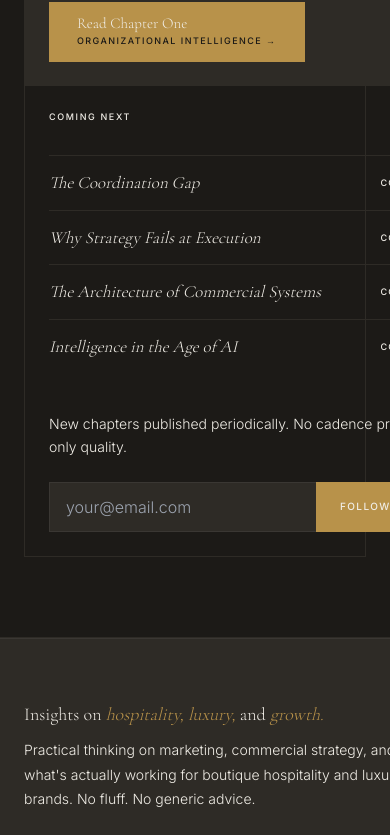
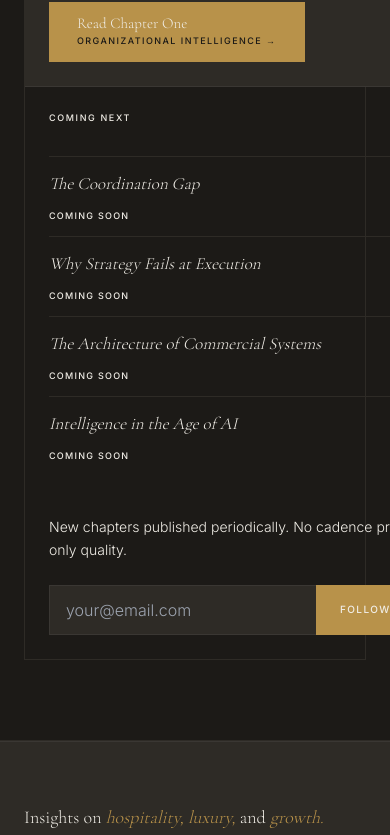
Before and after one commit to letsnavigatebmw/aperture-hospitality, a Next.js app: page /philosophy in a window 390 px wide. Shown: the part 8221-9056 px from the top of the page. Built offline with nearby package versions, Linux system fonts and the light colour scheme.

Commit message:
🔧 Philosophy page: Fix 'Coming Next' list layout on mobile - items now stack vertically

```diff
--- a/app/philosophy/page.tsx
+++ b/app/philosophy/page.tsx
@@ -37,6 +37,8 @@ export default function PhilosophyPage() {
       .phil-framework-grid { grid-template-columns: 1fr !important; gap: 3rem !important; }
       .phil-principles-card { gap: 1.5rem !important; }
       .phil-chapter-grid { grid-template-columns: 1fr !important; }
+      .phil-chapter-left { border-right: none !important; border-bottom: 1px solid #3a3733 !important; }
+      .phil-chapter-right { border-left: none !important; }
       .phil-footer-grid { grid-template-columns: 1fr !important; gap: 2rem !important; }
     }
 
@@ -55,9 +57,12 @@ export default function PhilosophyPage() {
       .phil-principles-icon { width: 2rem !important; }
 
       .phil-chapter-grid { grid-template-columns: 1fr !important; }
-      .phil-chapter-left { padding: 1.5rem !important; }
+      .phil-chapter-left { padding: 1.5rem !important; border-right: none !important; border-bottom: 1px solid #3a3733 !important; }
       .phil-chapter-right { padding: 1.5rem !important; }
       .phil-chapter-heading { font-size: 1.25rem !important; }
+      .phil-coming-next-list { display: flex !important; flex-direction: column !important; }
+      .phil-coming-next-item { flex-direction: column !important; align-items: flex-start !important; gap: 0.5rem !important; }
+      .phil-coming-next-label { margin-top: 0.25rem !important; }
 
       .phil-footer-grid { grid-template-columns: 1fr !important; gap: 1.5rem !important; }
       .phil-footer-grid h2 { font-size: 1.5rem !important; }
@@ -333,11 +338,11 @@ export default function PhilosophyPage() {
             <div style={{ padding: 'clamp(2.5rem, 5vw, 4rem)', display: 'flex', flexDirection: 'column', justifyContent: 'space-between' }} className="phil-chapter-right">
               <div>
                 <div style={{ fontSize: '0.5625rem', fontWeight: 500, letterSpacing: '0.18em', textTransform: 'uppercase', color: '#F0EDE6', marginBottom: '2rem' }}>Coming Next</div>
-                <ul style={{ listStyle: 'none', borderTop: '1px solid #2e2b26', paddingLeft: 0, marginBottom: 0 }}>
+                <ul style={{ listStyle: 'none', borderTop: '1px solid #2e2b26', paddingLeft: 0, marginBottom: 0 }} className="phil-coming-next-list">
                   {['The Coordination Gap', 'Why Strategy Fails at Execution', 'The Architecture of Commercial Systems', 'Intelligence in the Age of AI'].map((item, i) => (
-                    <li key={i} style={{ display: 'flex', alignItems: 'center', justifyContent: 'space-between', padding: '0.875rem 0', borderBottom: i < 3 ? '1px solid #2e2b26' : 'none', fontFamily: "'Cormorant Garamond', Georgia, serif", fontSize: '1.0625rem', fontWeight: 300, color: '#F0EDE6', fontStyle: 'italic', gap: '1rem' }}>
+                    <li key={i} style={{ display: 'flex', alignItems: 'center', justifyContent: 'space-between', padding: '0.875rem 0', borderBottom: i < 3 ? '1px solid #2e2b26' : 'none', fontFamily: "'Cormorant Garamond', Georgia, serif", fontSize: '1.0625rem', fontWeight: 300, color: '#F0EDE6', fontStyle: 'italic', gap: '1rem' }} className="phil-coming-next-item">
                       <span>{item}</span>
-                      <span style={{ fontFamily: "'Inter', sans-serif", fontSize: '0.5625rem', fontWeight: 500, letterSpacing: '0.14em', textTransform: 'uppercase', color: '#F0EDE6', fontStyle: 'normal', whiteSpace: 'nowrap' }}>Coming Soon</span>
+                      <span style={{ fontFamily: "'Inter', sans-serif", fontSize: '0.5625rem', fontWeight: 500, letterSpacing: '0.14em', textTransform: 'uppercase', color: '#F0EDE6', fontStyle: 'normal', whiteSpace: 'nowrap' }} className="phil-coming-next-label">Coming Soon</span>
                     </li>
                   ))}
                 </ul>
```
